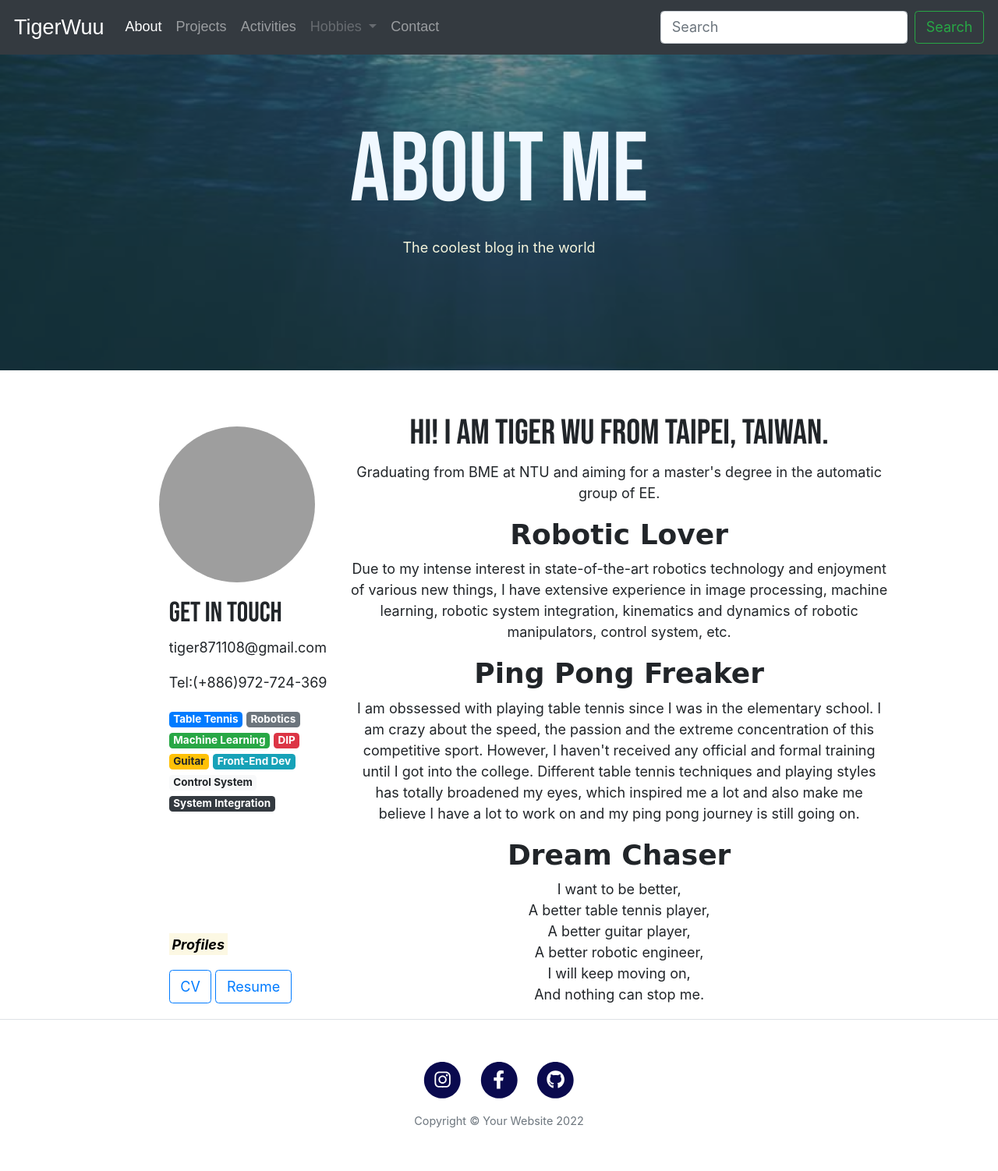
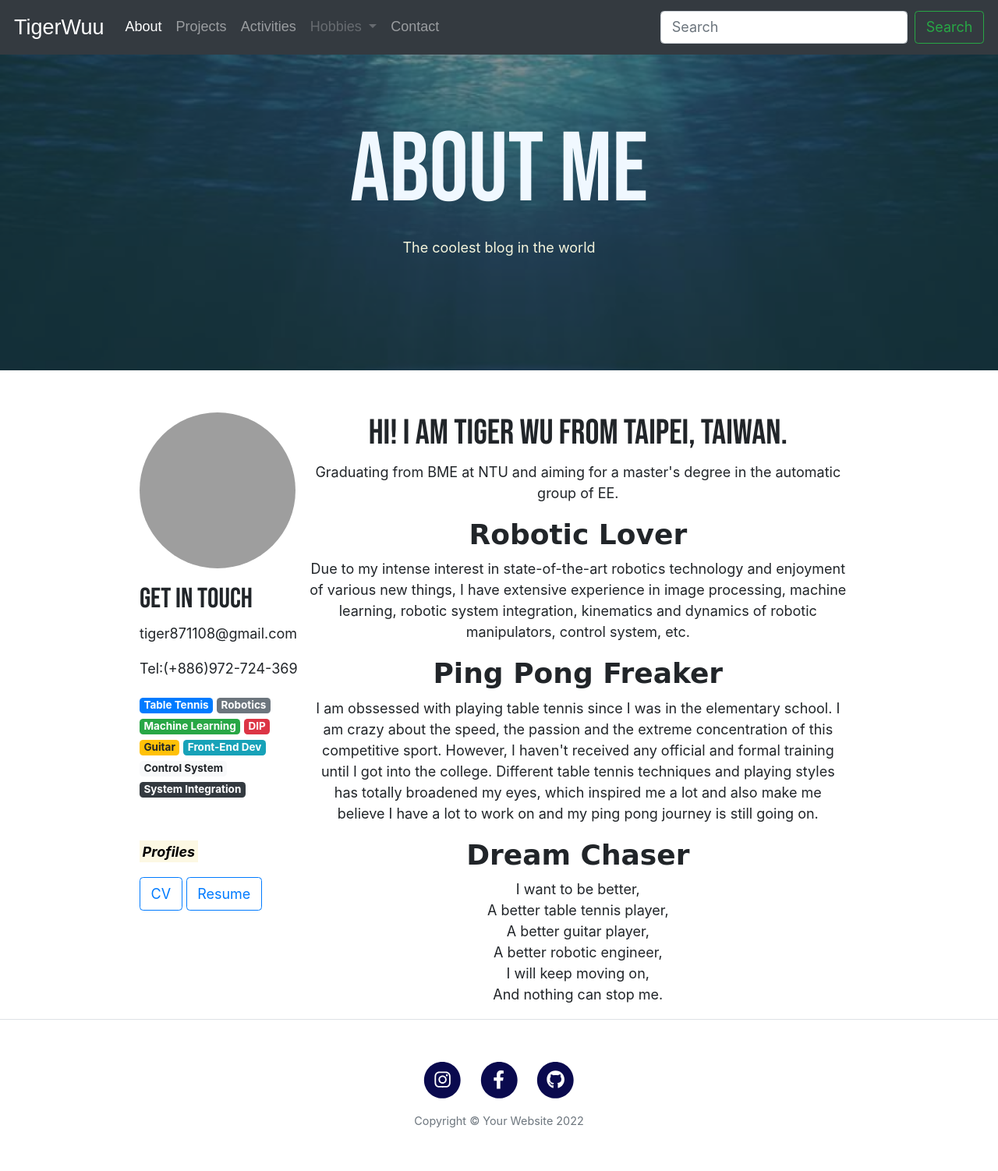
Before and after one commit to TigerWuu/tigerwuu.github.io, a PHP site: page /about.html in a window 1280 px wide. Shown: the whole page at 78% size. Run offline with PHP 8.4, Linux system fonts and the light colour scheme; some libraries are stand-ins or nearby versions; some web fonts are replaced; grey boxes are pictures that could not be loaded.

Commit message:
mod about layout

```diff
--- a/about.html
+++ b/about.html
@@ -67,12 +67,14 @@
     <!--scrollspy and side Nav-->
     <div class="container-fluid" id="all-body">
       <!--Head shot-->
-      <div class="row">
-        <div class="col-md-4">
-          <div class="col-12">
+      <div class="row justify-content-md-center">
+        <div class="col-12 col-md-auto">
+          <div class="row justify-content-center">
+            <div>
+              <div>
                 <img src="images/self.jpg" class="self-img">
               </div>
-          <div class="block-right">
+              <div class="mt-3">
                 <h5>GET IN TOUCH</h5>
                 <p>tiger871108@gmail.com</p>
                 <p>Tel:(+886)972-724-369</p>
@@ -84,7 +86,8 @@
                 <span class="badge badge-info">Front-End Dev</span><br>
                 <span class="badge badge-light">Control System</span><br>
                 <span class="badge badge-dark">System Integration</span><br>
-            <div class="more-about">
+              </div>
+              <div class="mt-5">
                 <p><mark><strong><i>Profiles</i></strong></mark></p>
                 <button type="button" class="btn btn-outline-primary">
                   <a href="profiles/CV.pdf">CV</a>
@@ -94,8 +97,10 @@
                 </button>
               </div>
             </div>
+
           </div>
-        <div class="col-md-7">
+        </div>
+        <div class="col-12 col-md-7">
           <div class="about-content">
             <h1>Hi! I am Tiger Wu from Taipei, Taiwan.</h1>
             <p>Graduating from BME at NTU and aiming for a master's degree in the automatic group of EE.</p>
@@ -112,8 +117,6 @@
                And nothing can stop me.<br>
             </p>
           </div>
-        </div>
-        <div class="col-12 col-md-1">
         </div>
       </div>
     </div>
--- a/contact.html
+++ b/contact.html
@@ -66,10 +66,10 @@
     </header>
     <div class="container-fluid">
       <div class="row">
-        <div class="col-3">
+        <div class="col-1 col-md-3">
 
         </div>
-        <div class="col-6">
+        <div class="col-10 col-md-6">
           <div class="info">
             <h1><strong>Welcome !!!</strong></h1>
             <p>Any idea or question about robotics, table tennis or any other things.<br> Please get in touch.</p>
@@ -98,7 +98,7 @@
             <button type="submit" class="btn btn-primary gogo">GoGo !!!</button>
           </form>
         </div>
-        <div class="col-3">
+        <div class="col-1 col-md-3">
 
         </div>
       </div>
```
Also changed, not shown: styles/about.css (+6 -3 lines). Lines whose indentation alone changed are shown as unchanged.
